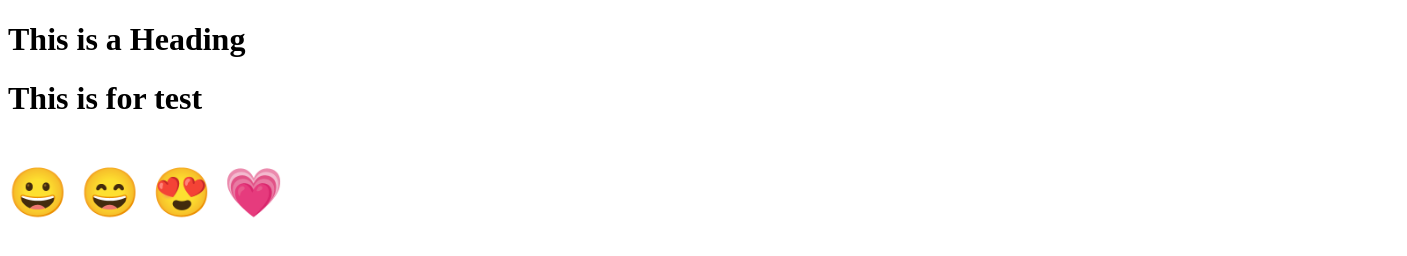
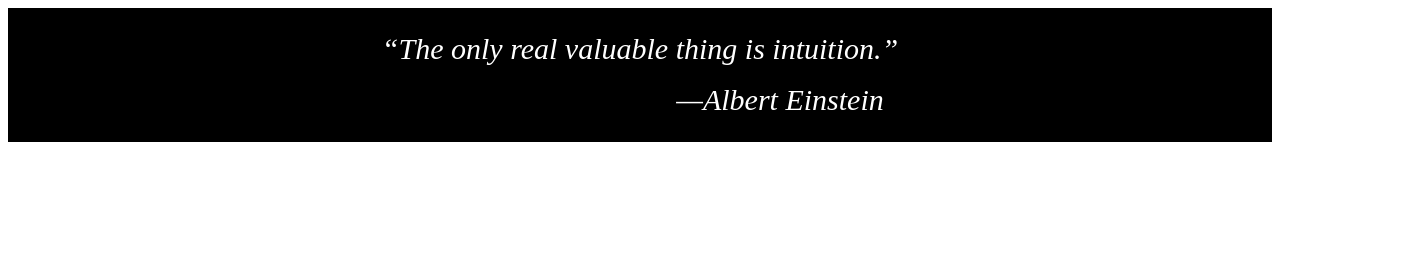
Before and after one commit to oqnx0902/oqnx0902.github.io, a plain HTML site: page index.html in a window 1280 px wide. Shown: the whole page, 1407 px wide, since content can reach past the window. Drawn offline with Linux system fonts and the light colour scheme.

Commit message:
Add files via upload

```diff
--- a/index.html
+++ b/index.html
@@ -1,16 +1,22 @@
 <!DOCTYPE html>
 <html>
 <head>
-<title>oqnx0902 Personal Website</title>
+
+<title>oqnx0902 数学学习网</title>
 <meta charset="UTF-8">
+<meta name="viewport" content="width=device-width, initial-scale=1">
+<link rel="stylesheet" href="styles.css">
+
 </head>
+
 <body>
 
-<h1>This is a Heading</h1>
-<h1>This is for test</h1>
-<p style="font-size:48px">
-&#128512; &#128516; &#128525; &#128151;
-</p>
+<header>
+<q>The only real valuable thing is intuition.</q><br>
+<p style="position: relative;left:140px;">&mdash;Albert Einstein</p>
+</header>
+
+
 
 </body>
 </html
--- /dev/null
+++ b/styles.css
@@ -0,0 +1,10 @@
+header {
+  background-color: #000000;
+  padding:30px 5px 2px 5px;
+  text-align: center;
+  font-size: 30px;
+  font-family: "Times New Roman";
+  color: white;
+  font-style: italic;
+  line-height: 0.7;
+}
```
